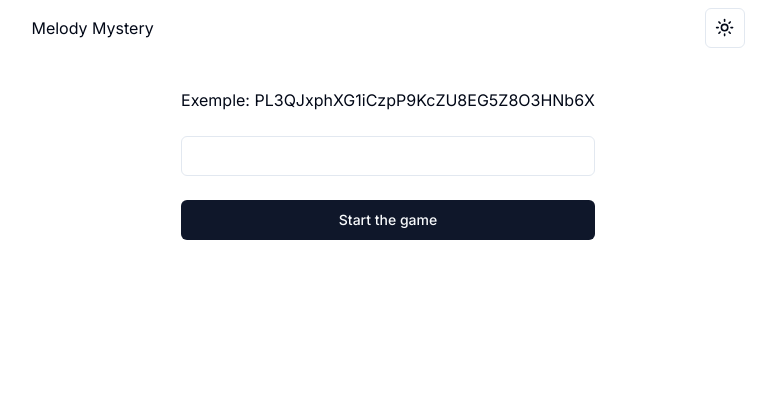
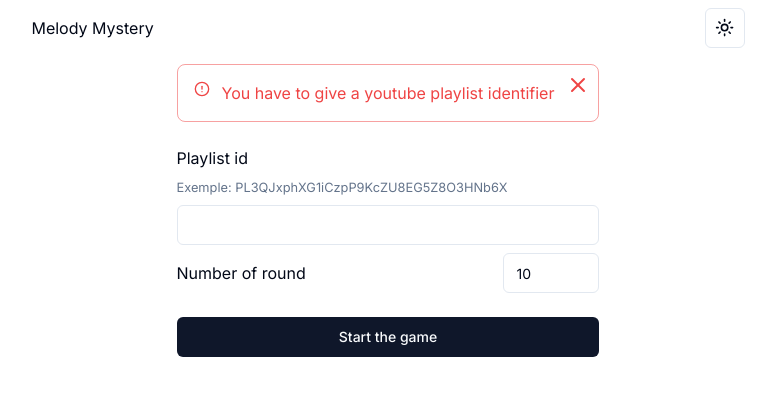
Before and after one commit to ditiz/MelodyMystery, a Next.js app: page / in a window 1280 px wide. Both pictures are taken after a click on the button "Start the game". Shown: the top 396 px of the page, without its empty margins (252-1028 px from the left). Built offline with nearby package versions, Linux system fonts and the light colour scheme.

Commit message:
feat: add score and round

```diff
--- a/app/layout.tsx
+++ b/app/layout.tsx
@@ -9,7 +9,7 @@ const inter = Inter({ subsets: ["latin"] });
 
 export const metadata: Metadata = {
   title: "Melody Mystery",
-  description: "Guess the song from your playlist",
+  description: "Guess the song from your Youtube playlists",
 };
 
 export default function RootLayout({
--- a/app/quizz/[playlistId]/page.tsx
+++ b/app/quizz/[playlistId]/page.tsx
@@ -1,6 +1,6 @@
 import MusicElement from "@/features/music-quizz/music-quizz";
 
-export default function Home() {
+export default function Quizz() {
   return (
     <>
       <main className="flex min-h-screen flex-col items-center justify-between p-2 lg:p-24">
--- /dev/null
+++ b/app/quizz/result/page.tsx
@@ -0,0 +1,23 @@
+"use client";
+
+import { Button } from "@/components/ui/button";
+import { scoreAtom } from "@/state/music-quizz";
+import { useAtom } from "jotai";
+import Link from "next/link";
+
+export default function ResultPage() {
+  const [score] = useAtom(scoreAtom);
+
+  return (
+    <>
+      <main className="flex min-h-screen flex-col gap-6 items-center p-2 lg:p-24">
+        <div className="text-lg">Your score is {score}</div>
+        <div>
+          <Link href="/">
+            <Button>Back to home</Button>
+          </Link>
+        </div>
+      </main>
+    </>
+  );
+}
--- a/features/music-quizz/Score.tsx
+++ b/features/music-quizz/Score.tsx
@@ -1,14 +1,24 @@
-import { scoreAtom } from "@/state/music-quizz";
+import { currentRoundAtom, nbRoundAtom, scoreAtom } from "@/state/music-quizz";
 import { useAtom } from "jotai";
 
 const Score = () => {
   const [score] = useAtom(scoreAtom);
+  const [nbRound] = useAtom(nbRoundAtom);
+  const [currentRound] = useAtom(currentRoundAtom);
 
   return (
-    <div className="flex text-muted-foreground gap-2 font-semibold lg:text-lg">
-      <span>Score:</span>
-      <span>{score}</span>
-    </div>
+    <article className="flex gap-6 text-muted-foreground font-semibold lg:text-lg">
+      <section className="flex gap-2">
+        <span>Score:</span>
+        <span>{score}</span>
+      </section>
+      <section className="flex gap-2">
+        <span>Round:</span>
+        <span>
+          {currentRound} / {nbRound}
+        </span>
+      </section>
+    </article>
   );
 };
 
--- a/features/music-quizz/actions.tsx
+++ b/features/music-quizz/actions.tsx
@@ -3,11 +3,14 @@
 import { Button } from "@/components/ui/button";
 import {
   choiceAtom,
+  currentRoundAtom,
   currentVideoIdAtom,
+  nbRoundAtom,
   playerAtom,
   videosAtom,
 } from "@/state/music-quizz";
 import { useAtom } from "jotai";
+import { useRouter } from "next/navigation";
 
 interface ActionsProps {}
 
@@ -16,6 +19,10 @@ const Actions = ({}: ActionsProps) => {
   const [choice, setChoice] = useAtom(choiceAtom);
   const [currentVideoId, setCurrentVideoId] = useAtom(currentVideoIdAtom);
   const [, setVideos] = useAtom(videosAtom);
+  const [currentRound, setCurrentRound] = useAtom(currentRoundAtom);
+  const [nbRound] = useAtom(nbRoundAtom);
+
+  const router = useRouter();
 
   const start = () => {
     player?.playVideo();
@@ -23,10 +30,19 @@ const Actions = ({}: ActionsProps) => {
   };
 
   const next = () => {
+    setChoice(null);
+    setVideos([]);
+
+    if (nbRound === currentRound) {
+      setCurrentRound(1);
+      router.push("/quizz/result");
+      return;
+    }
+
     player?.nextVideo();
     setCurrentVideoId(player?.getVideoData().video_id ?? null);
-    setChoice(null);
-    setVideos([]);
+
+    setCurrentRound((r) => r + 1);
   };
 
   return (
--- a/features/music-quizz/result.tsx
+++ b/features/music-quizz/result.tsx
@@ -1,21 +1,42 @@
-import { choiceAtom, currentVideoIdAtom } from "@/state/music-quizz";
+import {
+  choiceAtom,
+  currentVideoIdAtom,
+  videosAtom,
+} from "@/state/music-quizz";
 import { useAtom } from "jotai";
 import { Check, X } from "lucide-react";
 
 const Result = ({}) => {
   const [choice] = useAtom(choiceAtom);
   const [currentVideoId] = useAtom(currentVideoIdAtom);
+  const [videos] = useAtom(videosAtom);
 
   if (!choice) return null;
 
   return (
-    <section className="result">
+    <article className="flex flex-col item-center">
+      <section className="flex justify-center">
         {choice === currentVideoId ? (
           <Check color="green" size={48} />
         ) : (
           <X color="red" size={48} />
         )}
       </section>
+      <section>
+        {choice !== currentVideoId ? (
+          <div>
+            <div>
+              <span className="text-muted-foreground">It was :</span>{" "}
+              {videos.find((v) => v.id === currentVideoId)?.name}
+            </div>
+            <div>
+              <span className="text-muted-foreground">Your answer :</span>{" "}
+              {videos.find((v) => v.id === choice)?.name}
+            </div>
+          </div>
+        ) : null}
+      </section>
+    </article>
   );
 };
 
--- a/features/playlist-selection/Alert.tsx
+++ /dev/null
@@ -1,31 +0,0 @@
-import { Alert } from "@/components/ui/alert";
-import { Button } from "@/components/ui/button";
-import { errorsAtom } from "@/state/music-quizz";
-import { useAtom } from "jotai";
-import { X } from "lucide-react";
-
-const ErrorMessages = () => {
-  const [errors, setErrors] = useAtom(errorsAtom);
-
-  if (!errors) return null;
-  return (
-    <div className="flex flex-col gap-4">
-      {errors.map((err) => (
-        <Alert key={err.message} variant={err.type}>
-          {err.message}
-          <Button
-            variant={"ghost"}
-            color="red"
-            size={"icon"}
-            className="absolute right-0 top-0"
-            onClick={() => setErrors([])}
-          >
-            {<X />}
-          </Button>
-        </Alert>
-      ))}
-    </div>
-  );
-};
-
-export default ErrorMessages;
--- /dev/null
+++ b/features/playlist-selection/errors-message.tsx
@@ -0,0 +1,37 @@
+import { Alert } from "@/components/ui/alert";
+import { Button } from "@/components/ui/button";
+import { errorsAtom } from "@/state/music-quizz";
+import { useAtom } from "jotai";
+import { AlertCircle, X } from "lucide-react";
+
+const ErrorMessages = () => {
+  const [errors, setErrors] = useAtom(errorsAtom);
+
+  if (!errors) return null;
+
+  return (
+    <div className="flex flex-col gap-4">
+      {errors.map((err) => (
+        <Alert key={err.message} variant={err.type} className="pr-11 relative">
+          <AlertCircle className="h-4 w-4" />
+
+          <span>{err.message}</span>
+
+          <div>
+            <Button
+              variant={"ghost"}
+              color={err.type === "destructive" ? "red" : undefined}
+              size={"icon"}
+              className="absolute right-0 top-0"
+              onClick={() => setErrors((e) => e.filter((e) => e !== err))}
+            >
+              {<X />}
+            </Button>
+          </div>
+        </Alert>
+      ))}
+    </div>
+  );
+};
+
+export default ErrorMessages;
--- a/features/playlist-selection/playlist-input.tsx
+++ b/features/playlist-selection/playlist-input.tsx
@@ -2,22 +2,19 @@
 
 import { Button } from "@/components/ui/button";
 import { Input } from "@/components/ui/input";
+import { errorsAtom, nbRoundAtom } from "@/state/music-quizz";
+import { useAtom } from "jotai";
+import { isNumber } from "lodash";
 import { useRouter } from "next/navigation";
 import { useState } from "react";
-import ErrorMessages from "./Alert";
-
-function cleanYoutubeVideoUrl(url: string) {
-  const startIndex = url.indexOf("list=");
-
-  if (startIndex === -1) return url;
-
-  const endIndex = url.indexOf("&", startIndex);
-
-  return url.substring(startIndex + 5, endIndex);
-}
+import ErrorMessages from "./errors-message";
 
 const PlaylistInput = () => {
+  const [nbRound, setNbRound] = useAtom(nbRoundAtom);
+  const [, setErrors] = useAtom(errorsAtom);
+
   const [input, setInput] = useState("");
+  const [localNbRound, setLocalNbRound] = useState<number>(nbRound);
 
   const router = useRouter();
 
@@ -31,28 +28,75 @@ const PlaylistInput = () => {
         ""
       );
     } else if (playlistId.startsWith("https://www.youtube.com/watch")) {
-      console.log(cleanYoutubeVideoUrl(playlistId));
       playlistId = cleanYoutubeVideoUrl(playlistId)! ?? playlistId;
     }
 
-    if (!playlistId) return;
+    if (!playlistId) {
+      setErrors((e) => [
+        ...e,
+        {
+          type: "destructive",
+          message: "You have to give a youtube playlist identifier",
+        },
+      ]);
+      return;
+    }
 
+    if (
+      !isNumber(localNbRound) ||
+      localNbRound < 0 ||
+      Number.isNaN(localNbRound)
+    ) {
+      setErrors((e) => [
+        ...e,
+        { type: "destructive", message: "Number of round invalid" },
+      ]);
+      return;
+    }
+
+    setNbRound(localNbRound);
     router.push(`/quizz/${playlistId}`);
   };
 
   return (
-    <section className="grid gap-6">
+    <article className="grid gap-6">
       <ErrorMessages />
 
-      <span>
-        Exemple: <span>PL3QJxphXG1iCzpP9KcZU8EG5Z8O3HNb6X</span>
-      </span>
+      <section className="grid gap-2">
+        <div className="grid gap-2">
+          <h2>Playlist id</h2>
+          <small className="text-muted-foreground">
+            Exemple: <span>PL3QJxphXG1iCzpP9KcZU8EG5Z8O3HNb6X</span>
+          </small>
+          <Input onChange={(e) => setInput(e.target.value)} />
+        </div>
 
-      <Input onChange={(e) => setInput(e.target.value)} />
+        <div className="flex gap-2 items-center justify-between">
+          <h2>Number of round</h2>
+          <Input
+            type="number"
+            className="w-24"
+            value={localNbRound}
+            onChange={(e) => {
+              const value = parseInt(e.target.value);
+              setLocalNbRound(value);
+            }}
+          />
+        </div>
+      </section>
 
       <Button onClick={handleStart}>Start the game</Button>
-    </section>
+    </article>
   );
 };
 
+function cleanYoutubeVideoUrl(url: string) {
+  const startIndex = url.indexOf("list=");
+
+  if (startIndex === -1) return url;
+
+  const endIndex = url.indexOf("&", startIndex);
+
+  return url.substring(startIndex + 5, endIndex);
+}
 export default PlaylistInput;
--- a/package.json
+++ b/package.json
@@ -15,6 +15,7 @@
     "class-variance-authority": "^0.7.0",
     "clsx": "^2.0.0",
     "jotai": "^2.4.3",
+    "lodash": "^4.17.21",
     "lucide-react": "^0.284.0",
     "next": "13.5.4",
     "next-themes": "^0.2.1",
@@ -25,6 +26,7 @@
     "tailwindcss-animate": "^1.0.7"
   },
   "devDependencies": {
+    "@types/lodash": "^4.14.199",
     "@types/node": "^20",
     "@types/react": "^18",
     "@types/react-dom": "^18",
--- a/state/music-quizz.ts
+++ b/state/music-quizz.ts
@@ -8,4 +8,5 @@ export const playerAtom = atom<YouTubePlayer | null>(null);
 export const currentVideoIdAtom = atom<string | null>(null);
 export const errorsAtom = atom<QuizzError[]>([]);
 export const scoreAtom = atom<number>(0);
-export const nbTurnAtom = atom<number>(0);
+export const nbRoundAtom = atom<number>(10);
+export const currentRoundAtom = atom<number>(1);
```
Also changed, not shown: 1 other file (tests, documents, lock files or other folders). Lines whose indentation alone changed are shown as unchanged.
